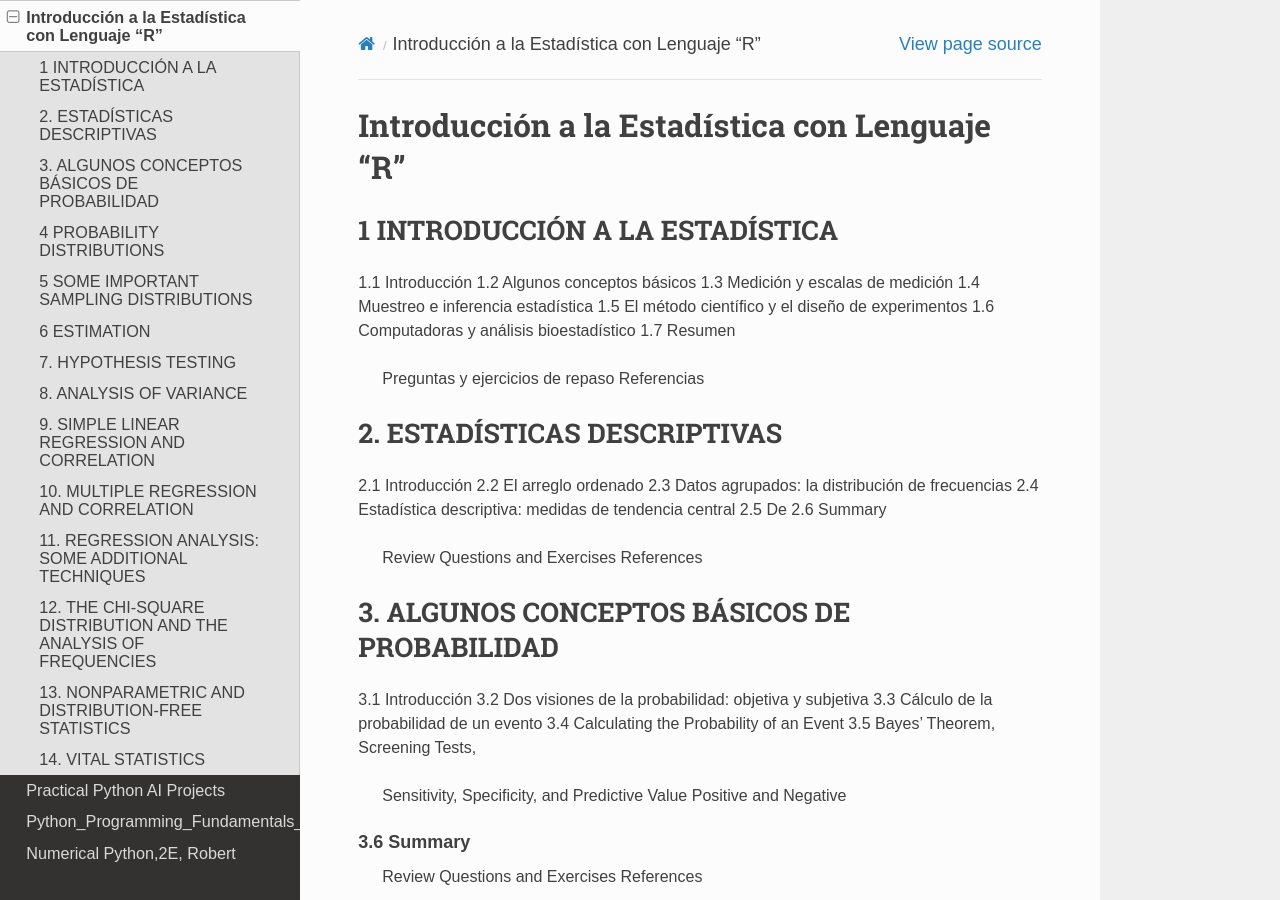
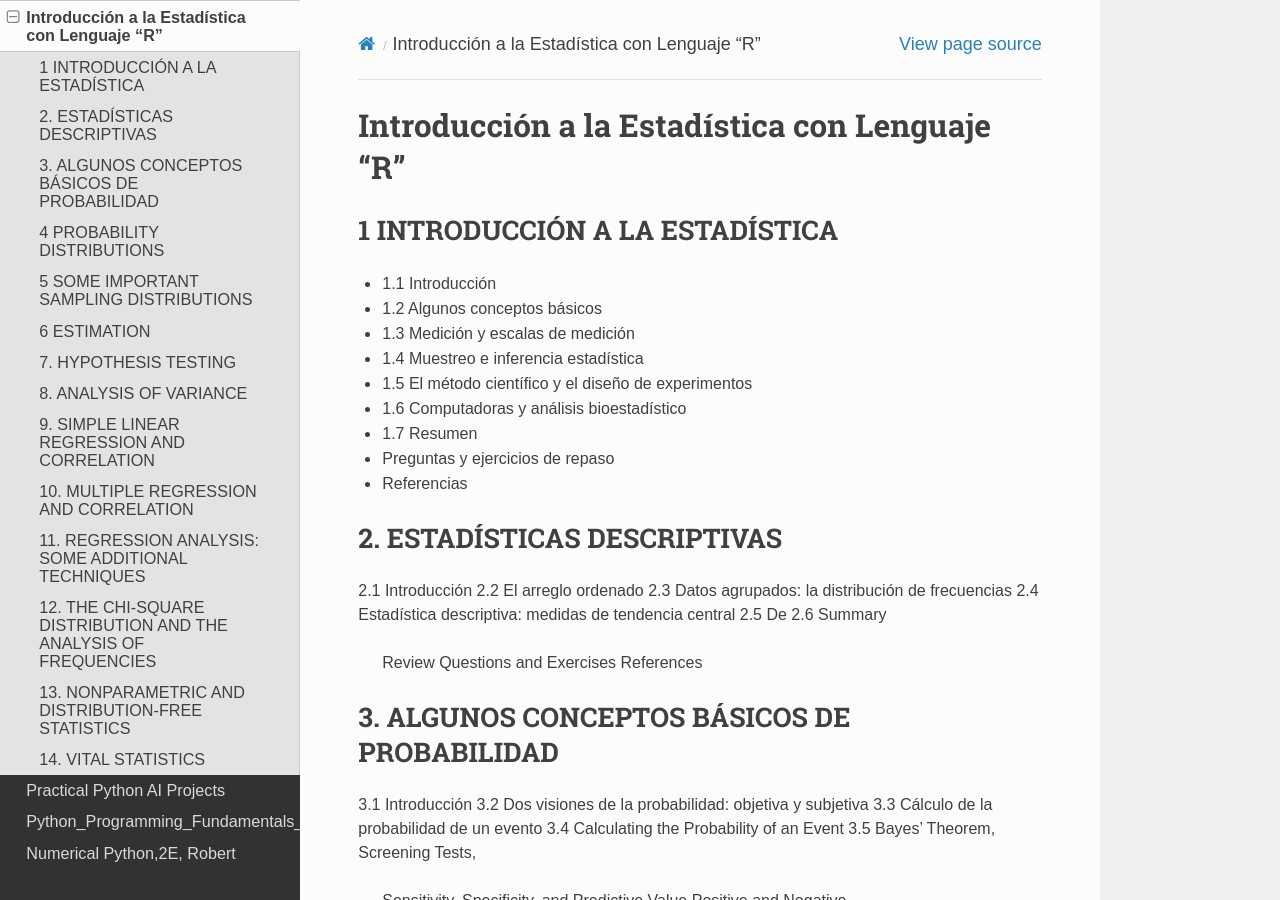
Before and after one commit to matecom57/santosg57-cursos, a Sphinx documentation site: the page built from docs/source/biostatistics_daniel/biostatistics_daniel.rst, in a window 1280 px wide and 900 px high. Built offline with Sphinx 7.4.7 and the Read the Docs theme 3.1.0, drawn with Linux system fonts in a browser that asks for light colours.

```diff
--- a/docs/source/biostatistics_daniel/biostatistics_daniel.rst
+++ b/docs/source/biostatistics_daniel/biostatistics_daniel.rst
@@ -4,15 +4,15 @@ Introducción a la Estadística con Lenguaje "R"
 1 INTRODUCCIÓN A LA ESTADÍSTICA
 -------------------------------
 
-1.1 Introducción
-1.2 Algunos conceptos básicos
-1.3 Medición y escalas de medición
-1.4 Muestreo e inferencia estadística
-1.5 El método científico y el diseño de experimentos
-1.6 Computadoras y análisis bioestadístico
-1.7 Resumen
-    Preguntas y ejercicios de repaso
-    Referencias
+* 1.1 Introducción
+* 1.2 Algunos conceptos básicos
+* 1.3 Medición y escalas de medición
+* 1.4 Muestreo e inferencia estadística
+* 1.5 El método científico y el diseño de experimentos
+* 1.6 Computadoras y análisis bioestadístico
+* 1.7 Resumen
+*    Preguntas y ejercicios de repaso
+*    Referencias
 
 2. ESTADÍSTICAS DESCRIPTIVAS
 -------------------------
```
